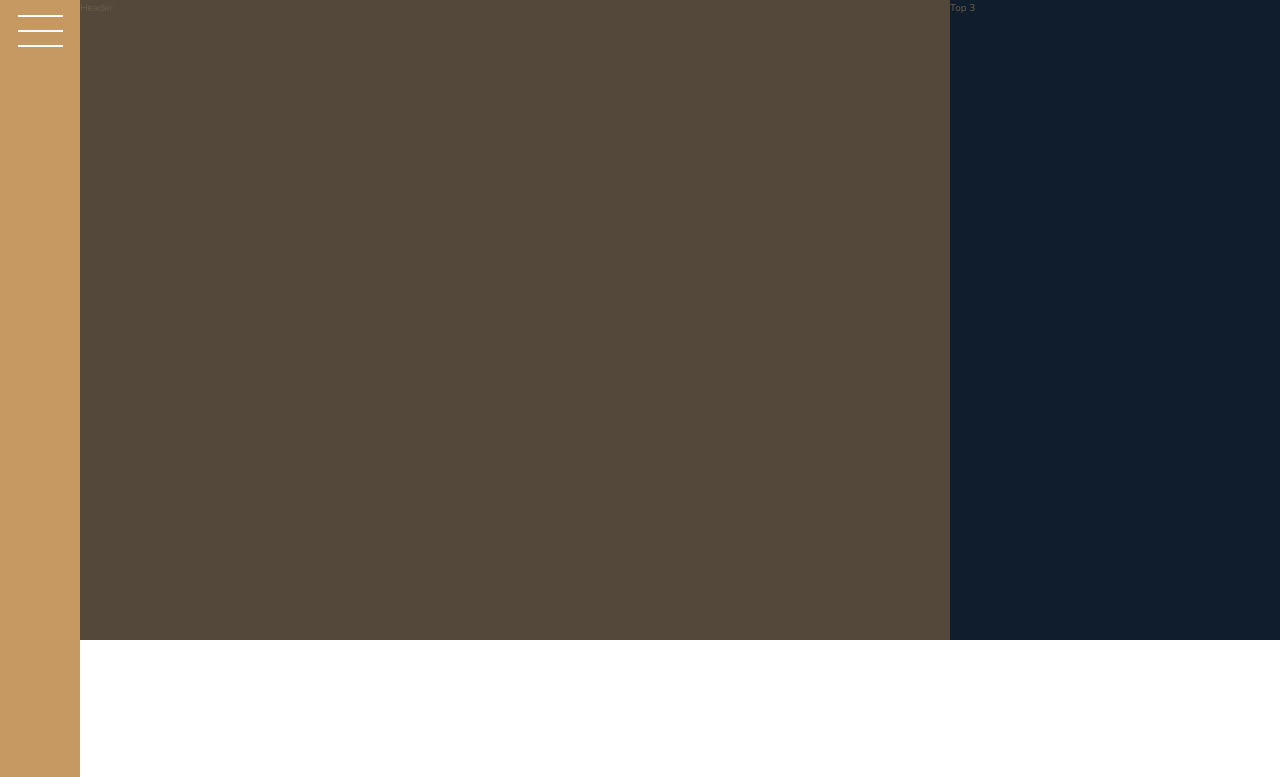
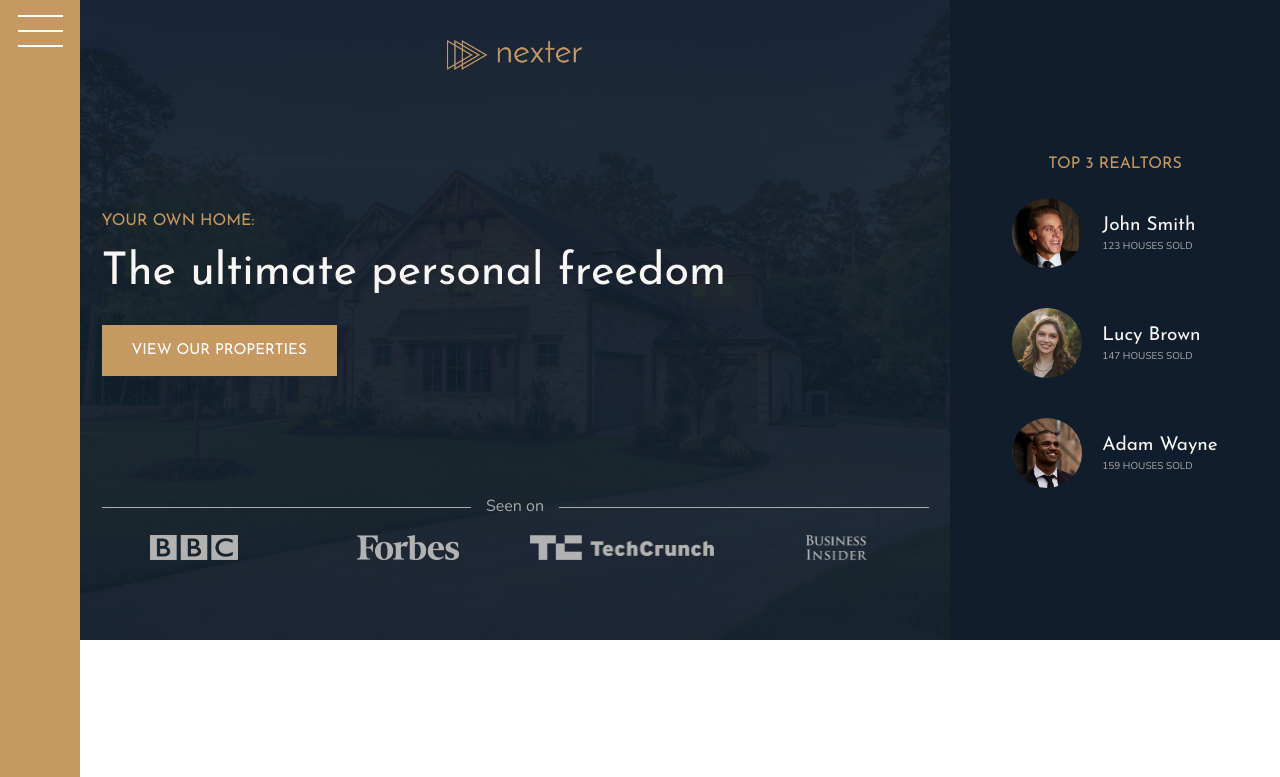
Before and after one commit to Bysiek5/Nexter-Grid, a website: page index.html in a window 1280 px wide. Shown: the top 777 px of the page. Drawn offline with nearby package versions, Linux system fonts and the light colour scheme.

Commit message:
Add files via upload

```diff
--- a/index.html
+++ b/index.html
@@ -18,13 +18,42 @@
         </div>
 <!--header-->
         <header class="header">
-            Header
+            <img src="img/logo.png" alt="Nexter logo" class="header__logo">
+            <h3 class="heading-3">Your own home:</h3>
+            <h1 class="heading-1">The ultimate personal freedom</h1>
+            <button class="btn header__btn">View our properties</button>
+            <div class="header__seenon-text">Seen on</div>
+            <div class="header__seenon-logos">
+                <img src="img/logo-bbc.png" alt="Logo BBC">
+                <img src="img/logo-forbes.png" alt="Logo Forbes">
+                <img src="img/logo-techcrunch.png" alt="Logo TechCrunch">
+                <img src="img/logo-bi.png" alt="Logo BI">
+            </div>
         </header>
 <!--realtors-->
         <div class="realtors">
-            Top 3
+            <h3 class="heading-3">Top 3 Realtors</h3>
+            <div class="realtors__list">
+<!--realtor-1-->
+                <img src="img/realtor-1.jpeg" alt="Realtor 1" class="realtors__img">
+                <div class="realtors__details">
+                    <h4 class="heading-4 heading-4--light">John Smith</h4>
+                    <p class="realtors__sold">123 houses sold</p>
+                </div>
+<!--realtor-2-->
+                <img src="img/realtor-2.jpeg" alt="Realtor 2" class="realtors__img">
+                <div class="realtors__details">
+                    <h4 class="heading-4 heading-4--light">Lucy Brown</h4>
+                    <p class="realtors__sold">147 houses sold</p>
+                </div>
+<!--realtor-3-->
+                <img src="img/realtor-3.jpeg" alt="Realtor 3" class="realtors__img">
+                <div class="realtors__details">
+                    <h4 class="heading-4 heading-4--light">Adam Wayne</h4>
+                    <p class="realtors__sold">159 houses sold</p>
+                </div>
+            </div>
         </div>
-
 <!--section-features-start-->
         <section class="features">
 <!--feature-1-->
--- a/package.json
+++ b/package.json
@@ -7,7 +7,6 @@
     "watch:sass": "node-sass sass/main.scss css/style.css -w",
     "devserver": "live-server --browser=firefox",
     "start": "npm-run-all --parallel devserver watch:sass",
-
     "compile:sass": "node-sass sass/main.scss css/style.comp.css",
     "prefix:css": "postcss --use autoprefixer -b \"last 10 versions\" css/style.comp.css -o css/style.prefix.css",
     "compress:css": "node-sass css/style.prefix.css css/style.css --output-style compressed",
--- a/sass/_header.scss
+++ b/sass/_header.scss
@@ -1,4 +1,55 @@
 .header {
     background-color: $color-grey-dark-1;
     grid-column: full-start / col-end 6;
+    background-image: linear-gradient(rgba($color-secondary, .93), rgba($color-secondary, .93)), url(../img/hero.jpeg);
+    background-size: cover;
+    background-position: center;
+    padding: 8rem;
+    padding-top: 4rem;
+
+    display: grid;
+    grid-template-rows: 1fr min-content 6rem 1fr;
+    grid-template-columns: max-content;
+    grid-row-gap: 1.5rem;
+    justify-content: center;
+
+    &__logo {
+        height: 3rem;
+        justify-self: center;
+    }
+
+    &__btn {
+        align-self: start;
+        justify-self: start;
+    }
+
+    &__seenon-text {
+        display: grid;
+        grid-template-columns: 1fr max-content 1fr;
+        grid-column-gap: 1.5rem;
+        align-items: center;
+
+        font-size: 1.6rem;
+        color: $color-grey-light-2;
+
+        &::before,
+        &::after {
+            content: "";
+            height: 1px;
+            display: block;
+            background-color: currentColor;
+        }
+    }
+
+    &__seenon-logos {
+        display: grid;
+        grid-template-columns: repeat(4, 1fr);
+        grid-column-gap: 3rem;
+        justify-items: center;
+
+        img {
+            height: 2.5rem;
+            filter: brightness(70%);
+        }
+    }
 }
--- a/sass/_realtors.scss
+++ b/sass/_realtors.scss
@@ -1,4 +1,31 @@
 .realtors {
     background-color: $color-secondary;
     grid-column: col-start 7 / full-end;
+    padding: 3rem;
+
+    display: grid;
+    align-content: center;
+    justify-content: center;
+    justify-items: center;
+    grid-row-gap: 2rem;
+
+    &__list {
+        display: grid;
+        grid-template-columns: min-content max-content;
+        grid-column-gap: 2rem;
+        grid-row-gap: 5vh;
+        align-items: center;
+    }
+
+    &__img {
+        width: 7rem;
+        border-radius: 50%;
+        display: block;
+    }
+
+    &__sold {
+        text-transform: uppercase;
+        color: $color-grey-light-2;
+        margin-top: -3px;
+    }
 }
--- a/sass/_sidebar.scss
+++ b/sass/_sidebar.scss
@@ -10,6 +10,7 @@
 .nav-btn {
     border: none;
     border-radius: 0;
+    cursor: pointer;
 
     background-color: #fff;
     height: 2px;
--- a/sass/_typography.scss
+++ b/sass/_typography.scss
@@ -8,6 +8,9 @@
 
 .heading-1 {
     @extend %heading;
+    font-size: 4.5rem;
+    color: $color-grey-light-1;
+    line-height: 1;
 }
 
 .heading-2 {
```
Also changed, not shown: css/style.css.
